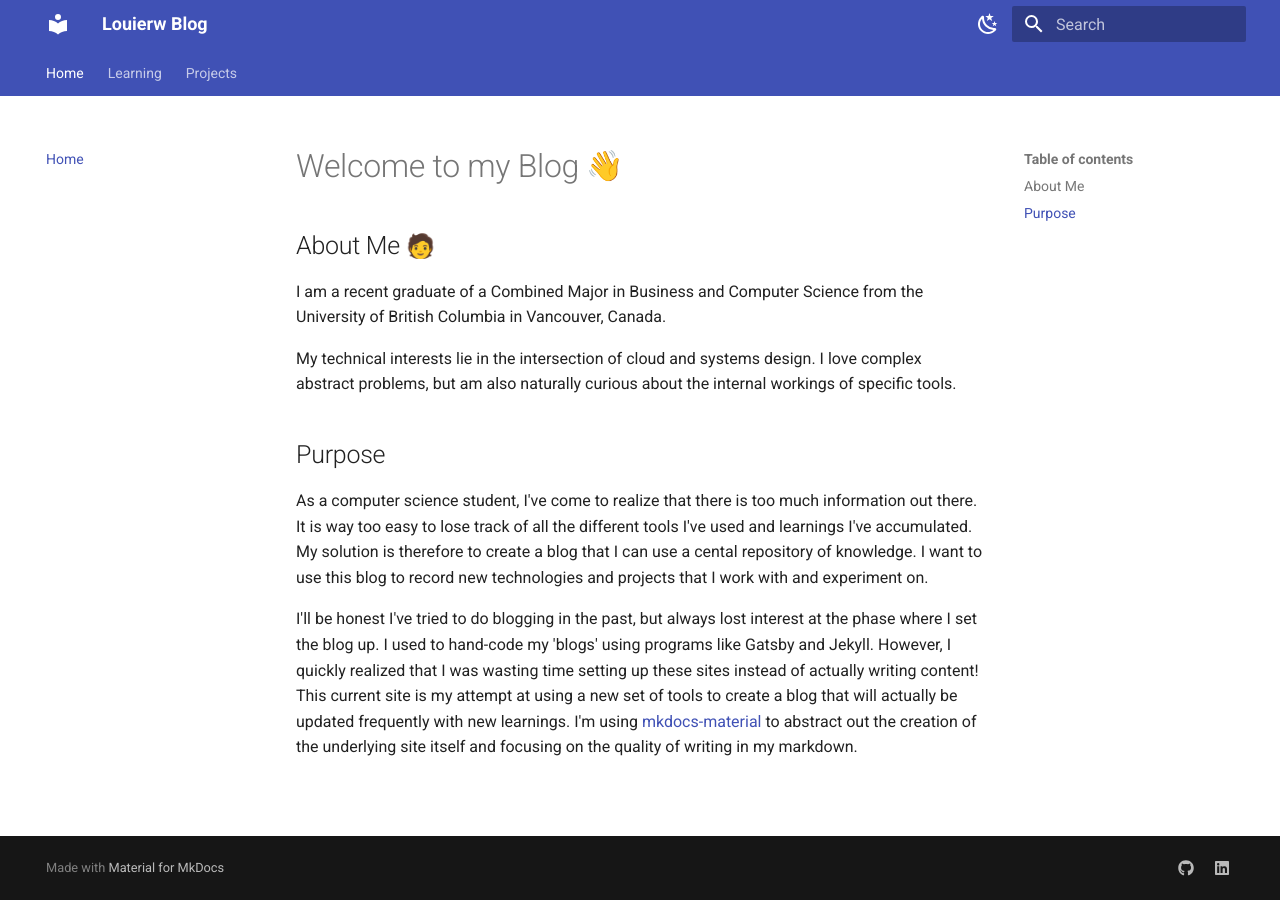
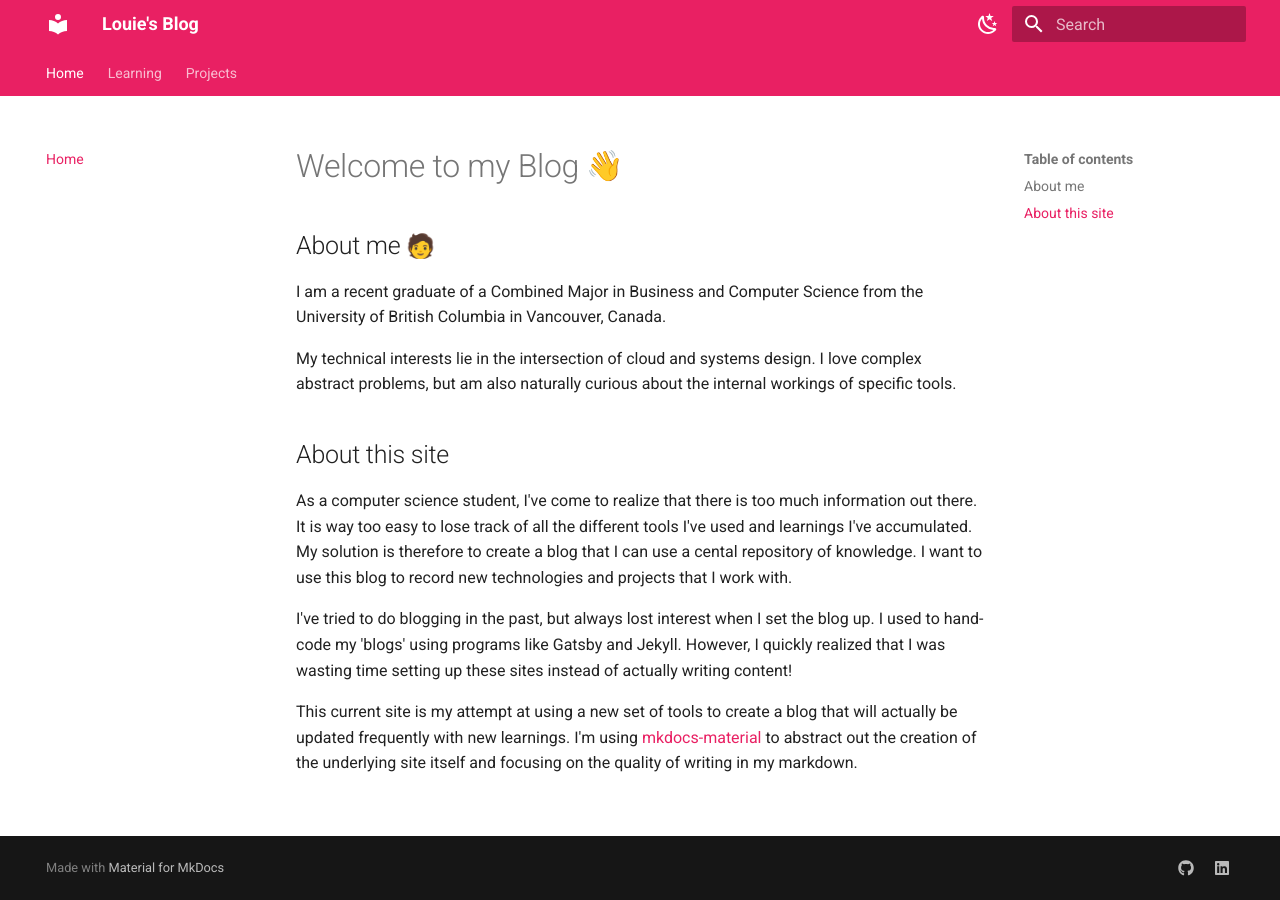
Before and after one commit to lourw/blog, an MkDocs documentation site: the page built from docs/index.md, in a window 1280 px wide. Built offline with MkDocs 1.6.1 and Material for MkDocs 9.7.7, drawn with Linux system fonts in a browser that asks for light colours; emoji names are drawn with the system emoji font.

Commit message:
changed colors

```diff
--- a/docs/index.md
+++ b/docs/index.md
@@ -5,12 +5,14 @@
 
 # Welcome to my Blog :wave:
 
-## About Me :adult:
+## About me :adult:
 I am a recent graduate of a Combined Major in Business and Computer Science from the University of British Columbia in Vancouver, Canada.
 
 My technical interests lie in the intersection of cloud and systems design. I love complex abstract problems, but am also naturally curious about the internal workings of specific tools.
 
-## Purpose
-As a computer science student, I've come to realize that there is too much information out there. It is way too easy to lose track of all the different tools I've used and learnings I've accumulated. My solution is therefore to create a blog that I can use a cental repository of knowledge. I want to use this blog to record new technologies and projects that I work with and experiment on.
+## About this site
+As a computer science student, I've come to realize that there is too much information out there. It is way too easy to lose track of all the different tools I've used and learnings I've accumulated. My solution is therefore to create a blog that I can use a cental repository of knowledge. I want to use this blog to record new technologies and projects that I work with.
 
-I'll be honest I've tried to do blogging in the past, but always lost interest at the phase where I set the blog up. I used to hand-code my 'blogs' using programs like Gatsby and Jekyll. However, I quickly realized that I was wasting time setting up these sites instead of actually writing content! This current site is my attempt at using a new set of tools to create a blog that will actually be updated frequently with new learnings. I'm using [mkdocs-material](https://squidfunk.github.io/mkdocs-material/) to abstract out the creation of the underlying site itself and focusing on the quality of writing in my markdown.
+I've tried to do blogging in the past, but always lost interest when I set the blog up. I used to hand-code my 'blogs' using programs like Gatsby and Jekyll. However, I quickly realized that I was wasting time setting up these sites instead of actually writing content!
+
+This current site is my attempt at using a new set of tools to create a blog that will actually be updated frequently with new learnings. I'm using [mkdocs-material](https://squidfunk.github.io/mkdocs-material/) to abstract out the creation of the underlying site itself and focusing on the quality of writing in my markdown.
--- a/mkdocs.yml
+++ b/mkdocs.yml
@@ -1,4 +1,4 @@
-site_name: Louierw Blog
+site_name: Louie's Blog
 
 theme:
   name: material
@@ -12,7 +12,7 @@ theme:
     # Palette toggle for light mode
     - media: "(prefers-color-scheme: light)"
       scheme: default
-      primary: indigo
+      primary: pink
       toggle:
         icon: material/weather-night
         name: Switch to dark mode
```
